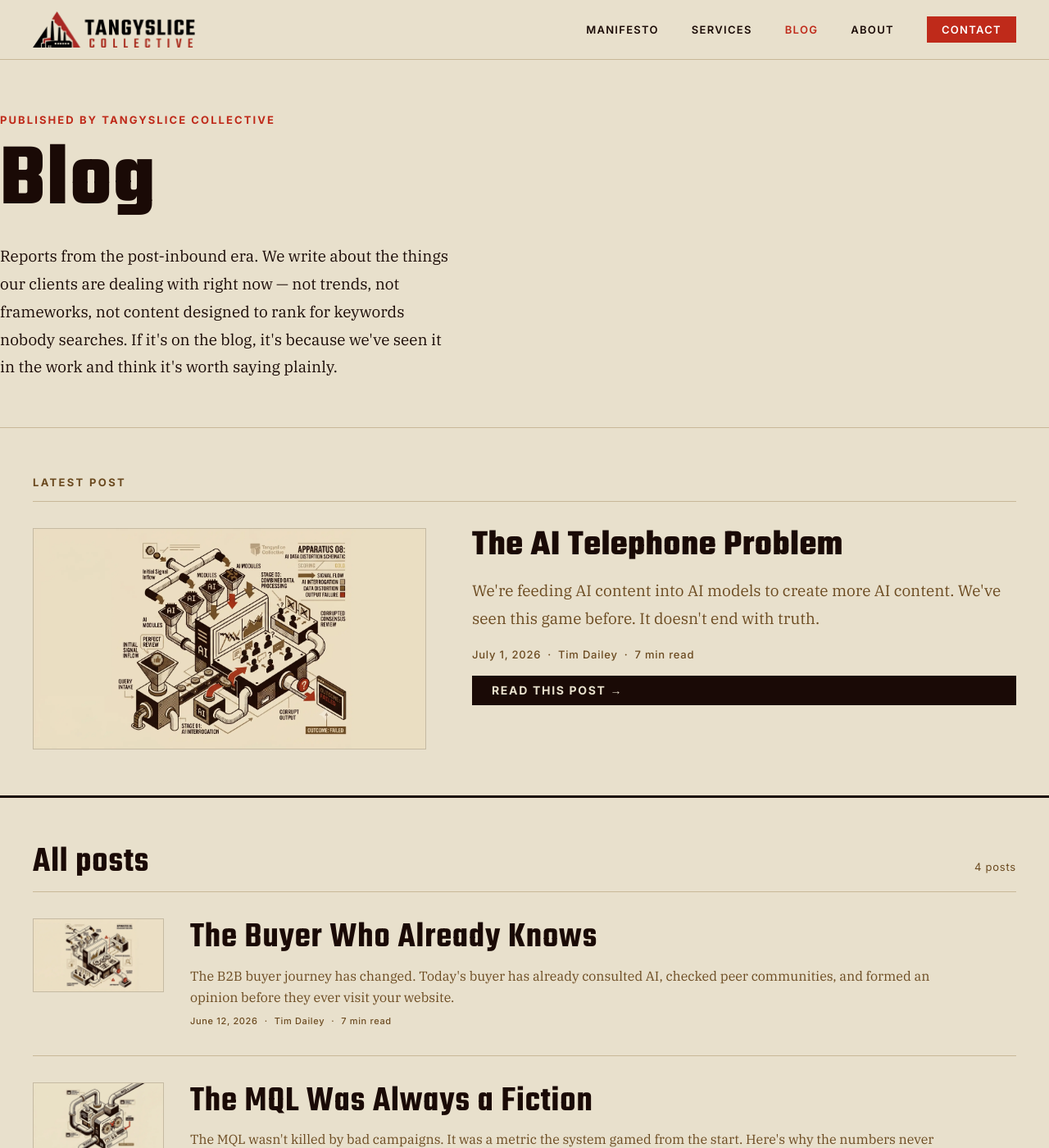
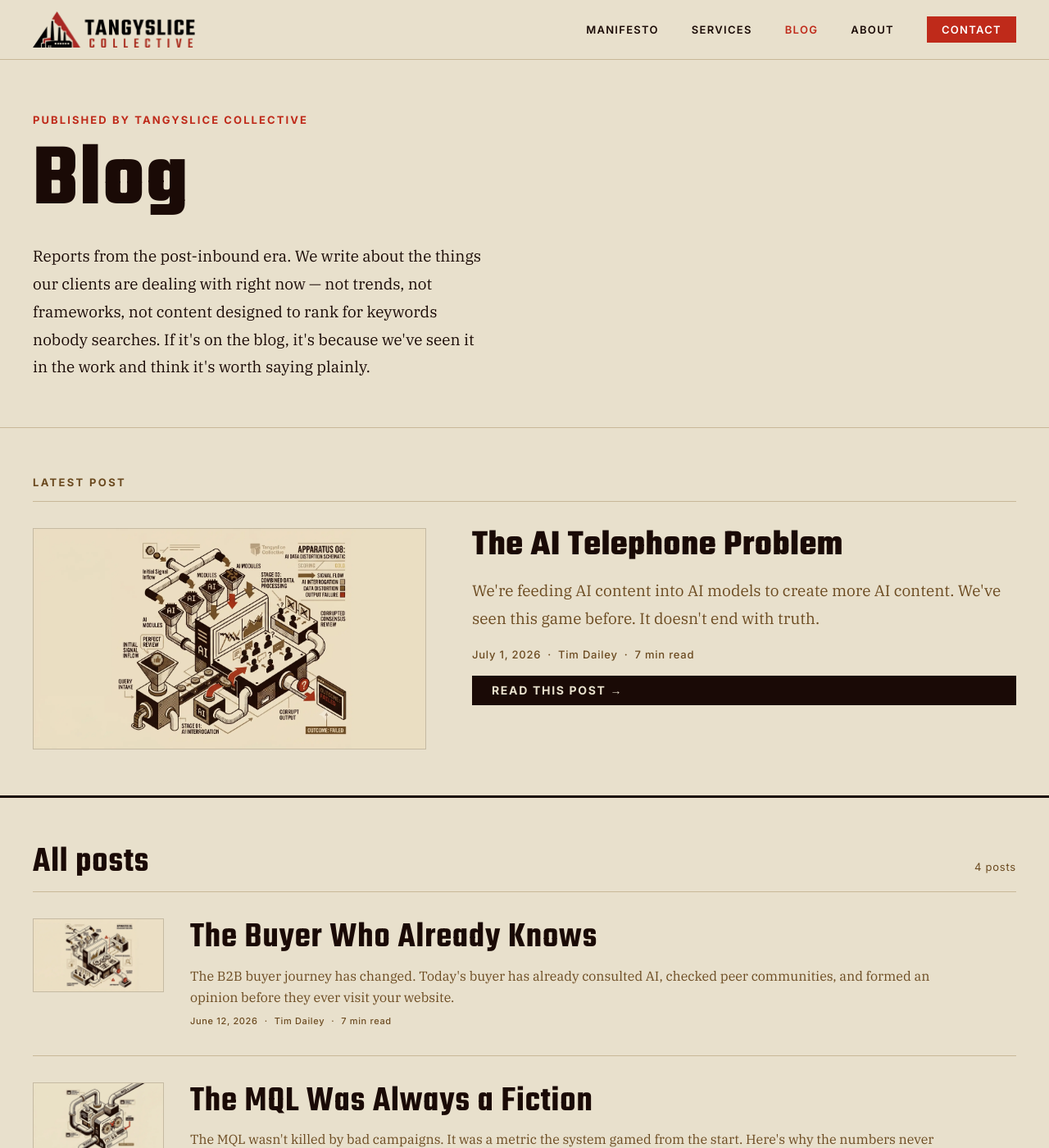
Before and after one commit to timdailey/tangyslice, a Jekyll site: the page built from blog/index.html, in a window 1280 px wide and 1400 px high. Shown: the whole window at 82% size. Built offline with Jekyll 4.4.1, drawn with Linux system fonts in a browser that asks for light colours; comment, search, counter and statistics services are not loaded.

Commit message:
Refactor masthead structure and styling
Split the masthead padding CSS shorthand into explicit padding-top and padding-bottom properties for clarity. Restructured the blog masthead HTML to properly nest the container div within the section, improving the DOM hierarchy and maintaining better separation of concerns.

```diff
--- a/assets/css/main.css
+++ b/assets/css/main.css
@@ -1458,7 +1458,8 @@ body {
 
 /* ── Masthead ── */
 .dispatch-masthead {
-  padding: var(--space-10) 0 var(--space-9);
+  padding-top: var(--space-10);
+  padding-bottom: var(--space-9);
   border-bottom: 1px solid var(--rule);
 }
 
--- a/blog/index.html
+++ b/blog/index.html
@@ -5,7 +5,8 @@ permalink: /blog/
 ---
 
 <!-- ───────── MASTHEAD ───────── -->
-<section class="dispatch-masthead container" aria-labelledby="dispatch-title">
+<section class="dispatch-masthead" aria-labelledby="dispatch-title">
+  <div class="container">
     <div class="dispatch-masthead__inner">
       <div class="dispatch-masthead__text">
         <p class="dispatch-masthead__eyebrow">Published by Tangyslice Collective</p>
@@ -16,6 +17,7 @@ permalink: /blog/
           for keywords nobody searches. If it's on the blog, it's because we've seen it
           in the work and think it's worth saying plainly.
         </p>
+      </div>
     </div>
   </div>
 </section>
```
Lines whose indentation alone changed are shown as unchanged.
